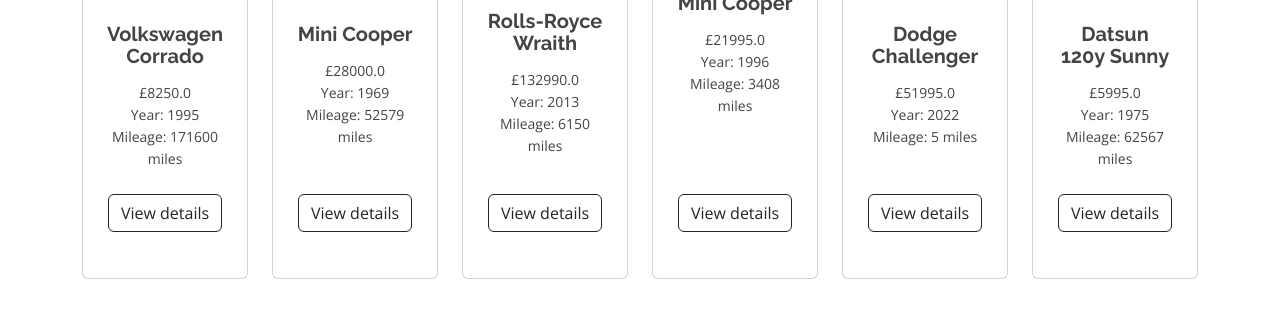
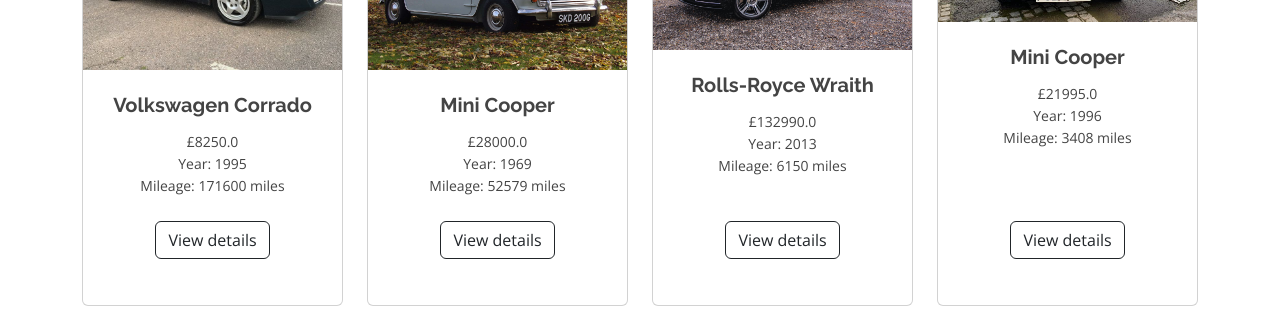
Before and after one commit to danelms/djangoCarCommerce, a Django app: page /listings/ in a window 1280 px wide. Shown: the part 345-670 px from the top of the page. Run offline with Django 3.2, Linux system fonts and the light colour scheme; data comes from the database, SQL or seed files in the repository; both versions use the stored data as it was after the commit; some libraries are stand-ins or nearby versions.

Commit message:
gen progress 16.11.22

```diff
--- a/carCommerce_project/carComm_app/templates/listings.html
+++ b/carCommerce_project/carComm_app/templates/listings.html
@@ -51,7 +51,7 @@
           <div class="row">
             <!-- All car listings-->
             {% for listing in listings reversed %}
-            <div class="col mb-5">
+            <div class="col mb-5" style="min-width: 25%;">
                 <div class="card h-100">
                     <!-- Product image-->
                     <img class="card-img-top" src="{{listing.thumbnail.url}}" alt="Car thumbnail" />
--- a/carCommerce_project/carCommerce/settings.py
+++ b/carCommerce_project/carCommerce/settings.py
@@ -11,6 +11,8 @@
 """
 
 import os
+
+CSRF_TRUSTED_ORIGINS = ["https://8000-danelms-djangocarcommer-m86u9gpnvb7.ws-eu74.gitpod.io"]
 
 # Build paths inside the project like this: os.path.join(BASE_DIR, ...)
 BASE_DIR = os.path.dirname(os.path.dirname(os.path.abspath(__file__)))
```
Also changed, not shown: carCommerce_project/db.sqlite3, carCommerce_project/images/corrado1.jpg (added), carCommerce_project/images/corrado2.jpg (added), carCommerce_project/images/corrado3.jpg (added), carCommerce_project/images/corradothumb.jpg (added), carCommerce_project/images/mini1.jpg (added), carCommerce_project/images/mini2.jpg (added), carCommerce_project/images/mini3.jpg (added), carCommerce_project/images/mini4.jpg (added), carCommerce_project/images/minithumb.jpg (added), carCommerce_project/images/wraith1.jpg (added), carCommerce_project/images/wraith2.jpg (added), carCommerce_project/images/wraith3.jpg (added), carCommerce_project/images/wraith4.jpg (added), 2 more files.
